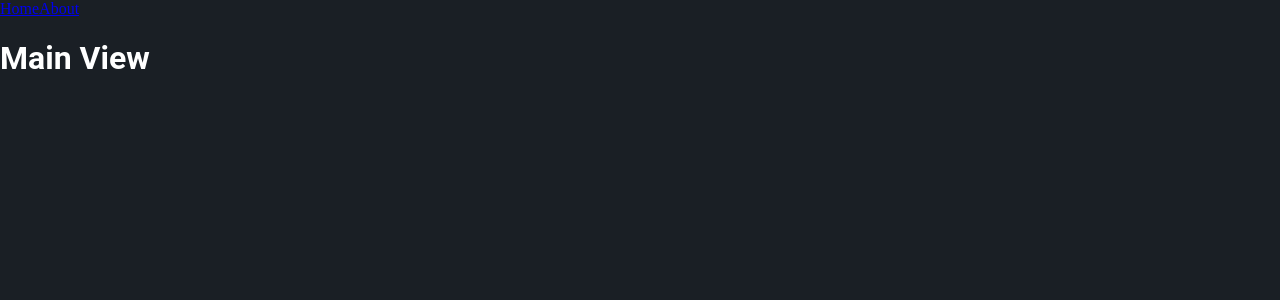
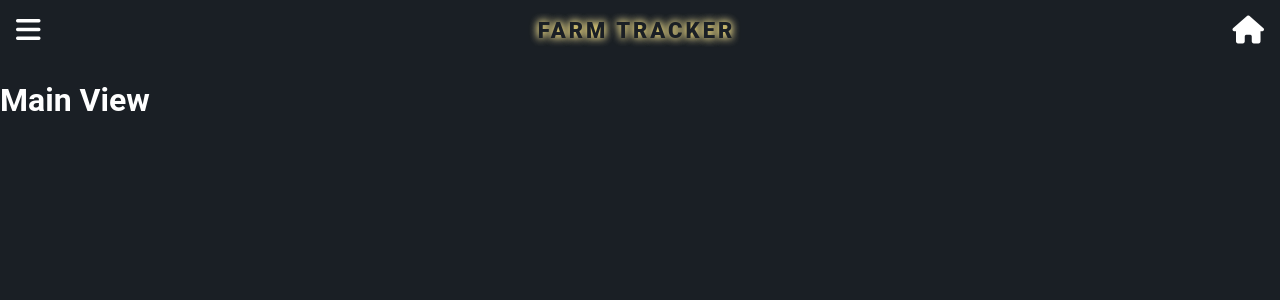
Before and after one commit to 7sbx7/UltimateTracker, a Vue app: page / in a window 1280 px wide. Shown: the top 300 px of the page. Built offline with nearby package versions, Linux system fonts and the light colour scheme.

Commit message:
feat: draft header component, integrate scss & utils

```diff
--- a/index.html
+++ b/index.html
@@ -1,9 +1,13 @@
-<!DOCTYPE html>
+<!doctype html>
 <html lang="en">
   <head>
-    <meta charset="UTF-8">
-    <link rel="icon" href="/favicon.ico">
-    <meta name="viewport" content="width=device-width, initial-scale=1.0">
+    <meta charset="UTF-8" />
+    <link rel="icon" href="/favicon.ico" />
+    <link
+      rel="stylesheet"
+      href="https://cdnjs.cloudflare.com/ajax/libs/font-awesome/6.0.0-beta3/css/all.min.css"
+    />
+    <meta name="viewport" content="width=device-width, initial-scale=1.0" />
     <title>Vite App</title>
   </head>
   <body>
--- a/src/App.vue
+++ b/src/App.vue
@@ -1,10 +1,7 @@
 <template>
-  <header>
-    <nav>
-      <RouterLink to="/">Home</RouterLink>
-      <RouterLink to="/about">About</RouterLink>
-    </nav>
-  </header>
+  <fn-header />
   <RouterView />
 </template>
-<script setup lang="ts"></script>
+<script setup lang="ts">
+import FnHeader from './components/FnHeader.vue'
+</script>
--- a/src/assets/scss/_variables.scss
+++ b/src/assets/scss/_variables.scss
@@ -11,3 +11,14 @@ $gray: (
 $white: (
   base: #ffffff,
 );
+
+$pad: 8px;
+
+$font-sizes: (
+  xs: 10px,
+  s: 12px,
+  m: 14px,
+  l: 16px,
+  xl: 22px,
+  xxl: 28px,
+);
--- a/src/assets/scss/global.scss
+++ b/src/assets/scss/global.scss
@@ -1,5 +1,5 @@
-@import 'variables';
-@import 'functions';
+@import './functions';
+@import './variables';
 
 body {
   width: 100%;
--- /dev/null
+++ b/src/components/FnHeader.vue
@@ -0,0 +1,44 @@
+<template>
+  <header class="header">
+    <i class="fas fa-bars header__icon" @click="menuOpened = !menuOpened" />
+    <!-- <nav v-if="menuOpened">
+      <RouterLink to="/about">About</RouterLink>
+    </nav> -->
+    <span class="header__logo">{{ APP_NAME }}</span>
+
+    <RouterLink to="/"><i class="fas fa-home header__icon" /></RouterLink>
+  </header>
+</template>
+
+<script setup lang="ts">
+import { ref } from 'vue'
+import { APP_NAME } from '../../utils/constants'
+
+// const menuOpened = ref<boolean>(false)
+</script>
+
+<style lang="scss">
+.header {
+  display: flex;
+  justify-content: space-between;
+  align-items: center;
+
+  &__logo {
+    text-transform: uppercase;
+    letter-spacing: 3px;
+    font-size: map-get($font-sizes, xl);
+    text-shadow:
+      0 0 $pad color($yellow, base),
+      0 0 $pad color($white, base);
+    font-weight: 800;
+    color: color($gray, base);
+  }
+
+  &__icon {
+    color: color($white, base);
+    font-size: map-get($font-sizes, xxl);
+    padding: $pad * 2;
+    cursor: pointer;
+  }
+}
+</style>
--- a/tsconfig.app.json
+++ b/tsconfig.app.json
@@ -1,6 +1,6 @@
 {
   "extends": "@vue/tsconfig/tsconfig.dom.json",
-  "include": ["env.d.ts", "src/**/*", "src/**/*.vue"],
+  "include": ["env.d.ts", "src/**/*", "src/**/*.vue", "utils/*"],
   "exclude": ["src/**/__tests__/*"],
   "compilerOptions": {
     "composite": true,
--- /dev/null
+++ b/utils/constants.ts
@@ -0,0 +1 @@
+export const APP_NAME = 'Farm Tracker'
--- a/vite.config.ts
+++ b/vite.config.ts
@@ -11,4 +11,14 @@ export default defineConfig({
       '@': fileURLToPath(new URL('./src', import.meta.url)),
     },
   },
+  css: {
+    preprocessorOptions: {
+      scss: {
+        additionalData: `
+          @import "@/assets/scss/variables.scss";
+          @import "@/assets/scss/functions.scss";
+        `,
+      },
+    },
+  },
 })
```
